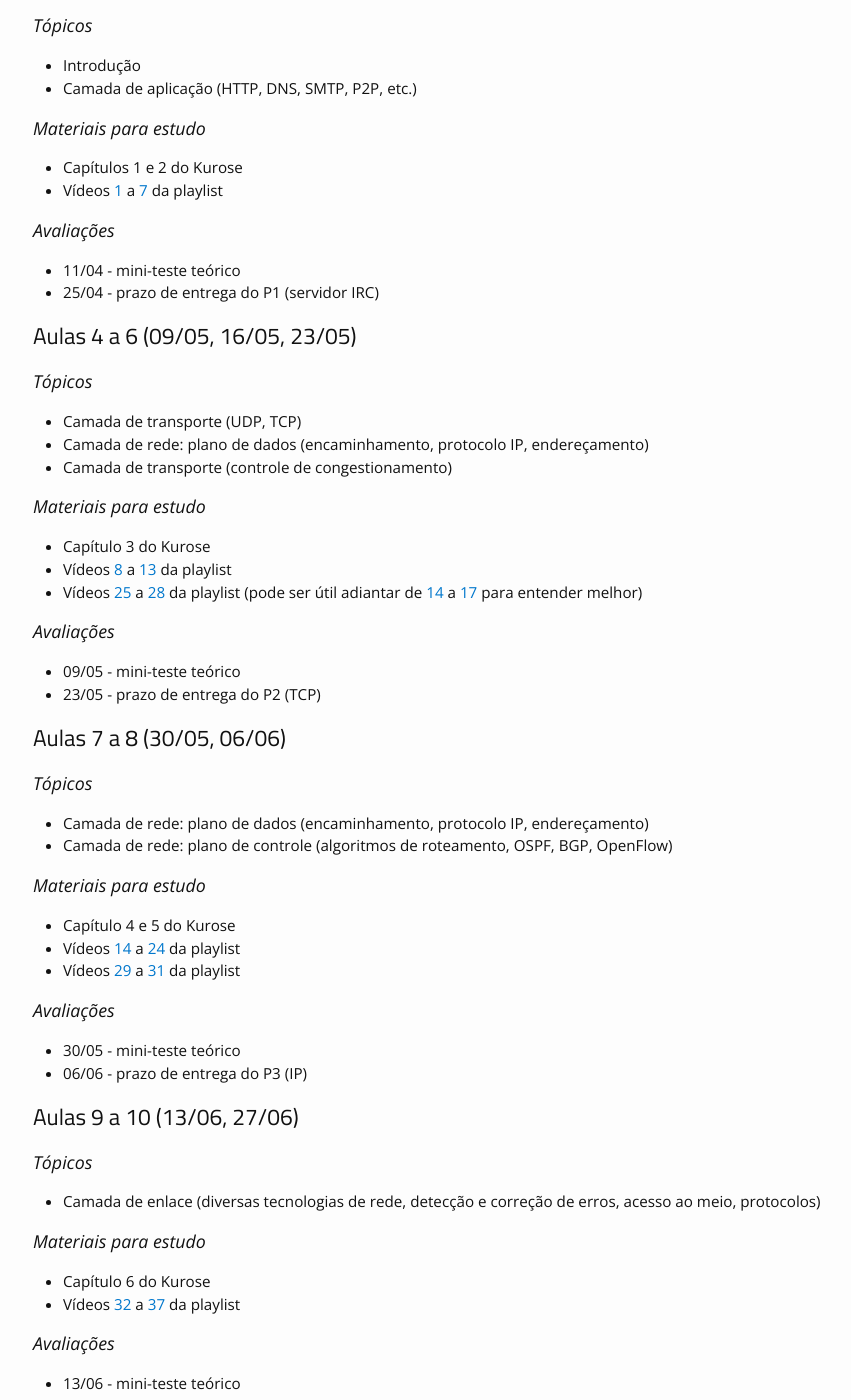
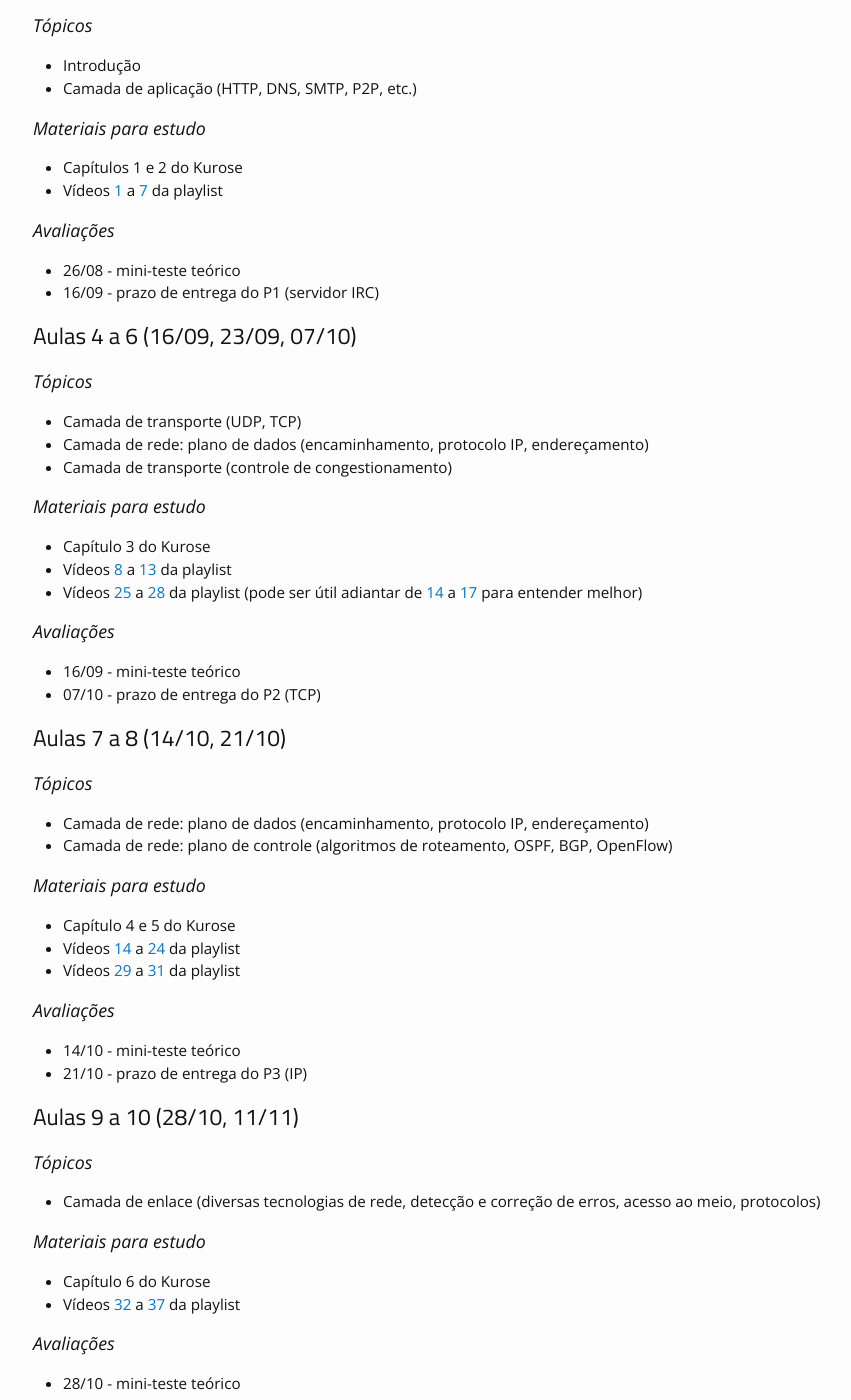
Before and after one commit to thotypous/redes-website, a Jekyll site: the page built from aulas.md, in a window 1280 px wide and 1400 px high, scrolled down 399 px. Shown: the whole window, without its empty margins (162-1013 px from the left). Built offline with Jekyll 4.4.1, drawn with Linux system fonts in a browser that asks for light colours; some of the changed text lies outside the part shown.

Commit message:
atualiza datas

```diff
--- a/aulas.md
+++ b/aulas.md
@@ -16,7 +16,7 @@ KUROSE, J.; ROSS, K. [Redes de computadores e a internet: uma abordagem top-down
 Por favor, verifique frequentemente pois esta agenda pode sofrer alterações.
 
 
-## Aulas 1 a 3 (04/04, 11/04, 25/04)
+## Aulas 1 a 3 (19/08, 26/08, 09/09)
 
 ### Tópicos
 
@@ -30,11 +30,11 @@ Por favor, verifique frequentemente pois esta agenda pode sofrer alterações.
 
 ### Avaliações
 
-* 11/04 - mini-teste teórico
-* 25/04 - prazo de entrega do P1 (servidor IRC)
+* 26/08 - mini-teste teórico
+* 16/09 - prazo de entrega do P1 (servidor IRC)
 
 
-## Aulas 4 a 6 (09/05, 16/05, 23/05)
+## Aulas 4 a 6 (16/09, 23/09, 07/10)
 
 ### Tópicos
 
@@ -50,10 +50,10 @@ Por favor, verifique frequentemente pois esta agenda pode sofrer alterações.
 
 ### Avaliações
 
-* 09/05 - mini-teste teórico
-* 23/05 - prazo de entrega do P2 (TCP)
+* 16/09 - mini-teste teórico
+* 07/10 - prazo de entrega do P2 (TCP)
 
-## Aulas 7 a 8 (30/05, 06/06)
+## Aulas 7 a 8 (14/10, 21/10)
 
 ### Tópicos
 
@@ -68,10 +68,10 @@ Por favor, verifique frequentemente pois esta agenda pode sofrer alterações.
 
 ### Avaliações
 
-* 30/05 - mini-teste teórico
-* 06/06 - prazo de entrega do P3 (IP)
+* 14/10 - mini-teste teórico
+* 21/10 - prazo de entrega do P3 (IP)
 
-## Aulas 9 a 10 (13/06, 27/06)
+## Aulas 9 a 10 (28/10, 11/11)
 
 ### Tópicos
 
@@ -84,10 +84,10 @@ Por favor, verifique frequentemente pois esta agenda pode sofrer alterações.
 
 ### Avaliações
 
-* 13/06 - mini-teste teórico
-* 27/06 - prazo de entrega do P4 (SLIP)
+* 28/10 - mini-teste teórico
+* 11/11 - prazo de entrega do P4 (SLIP)
 
-## Aula 11 (~~04/07~~ 11/07)
+## Aula 11 (18/11)
 
 ### Tópicos
 
@@ -102,12 +102,12 @@ Por favor, verifique frequentemente pois esta agenda pode sofrer alterações.
 
 ### Avaliações
 
-* ~~04/07~~ 11/07 - mini-teste teórico
+* 18/11 - mini-teste teórico
 
-## Aulas 12 a 14 (11/07, 18/07)
+## Aulas 12 a 14 (25/11)
 
 * Desenvolvimento dos seminários
 
-## Aula 15 (25/07)
+## Aula 15 (02/12)
 
 * Apresentação dos seminários
```
